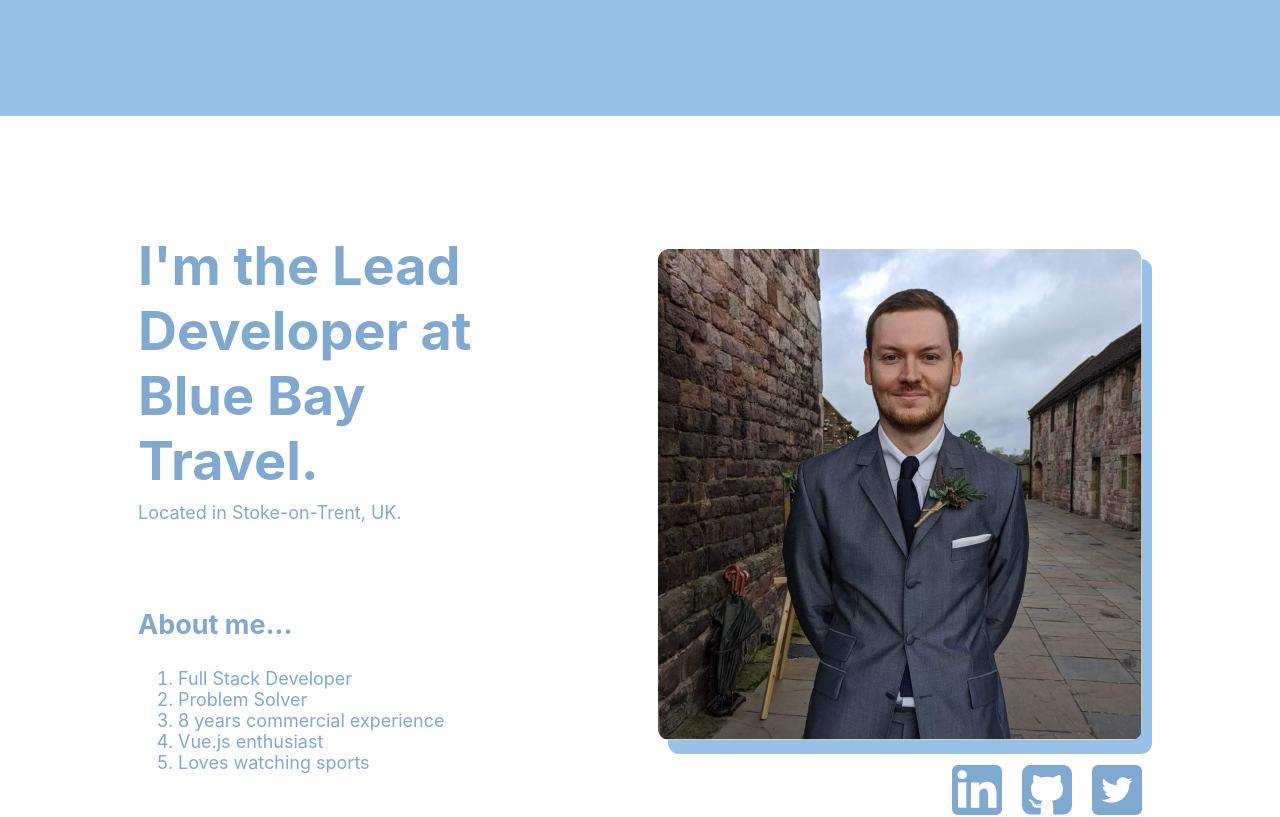
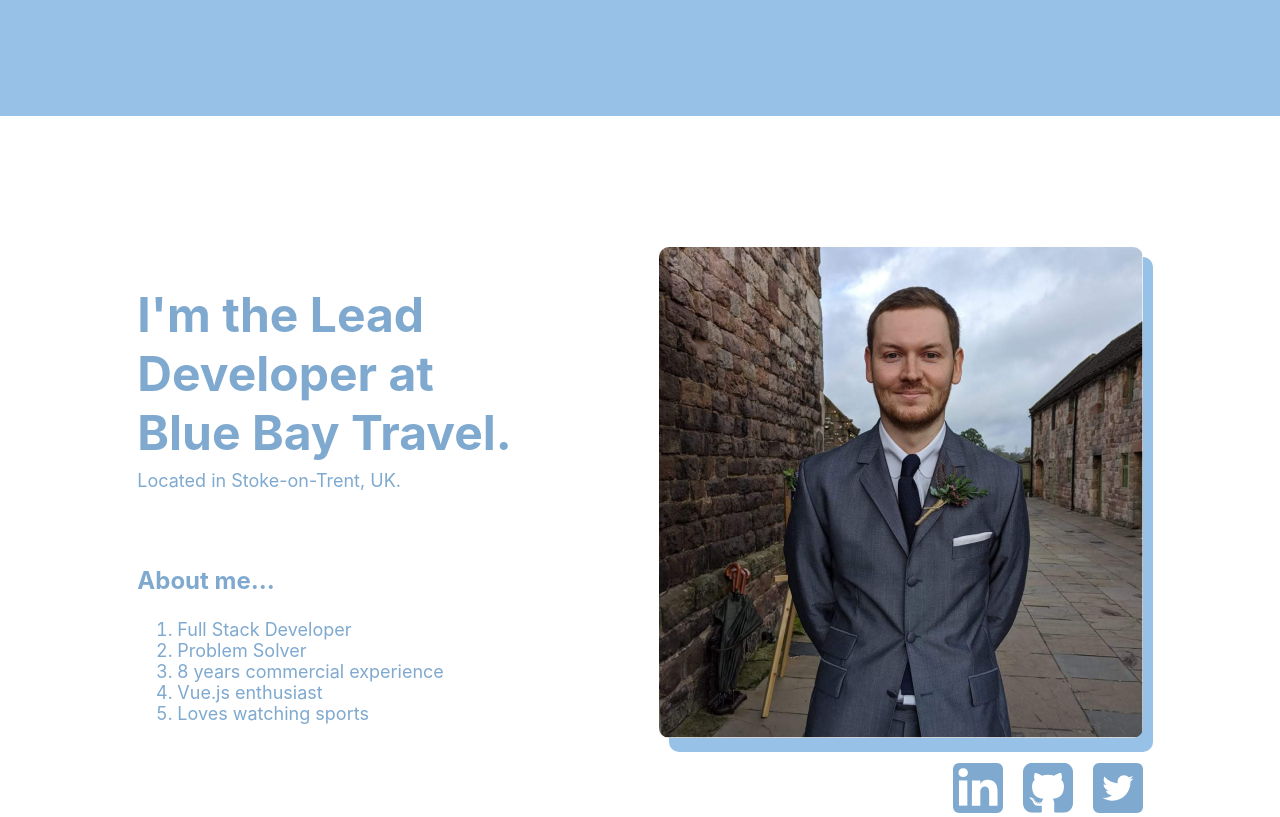
Before and after one commit to alex-bowers/portfolio-site, a Nuxt app: page / in a window 1280 px wide. Shown: the part 684-1501 px from the top of the page. Built offline with nearby package versions, Linux system fonts and the light colour scheme.

Commit message:
Make a few style changes

```diff
--- a/components/AboutMe.vue
+++ b/components/AboutMe.vue
@@ -58,6 +58,7 @@ export default {
     display: flex;
     flex-direction: column;
     color: $secondary-colour;
+    font-size: 1.125rem;
 }
 
 .about-me--content {
@@ -78,7 +79,7 @@ export default {
     margin-bottom: 1rem;
     .about-me--image--me {
         position: relative;
-        margin-bottom: 20px;
+        margin-bottom: 1.25rem;
         img {
             position: relative;
             width: 100%;
--- a/components/Hero.vue
+++ b/components/Hero.vue
@@ -1,6 +1,7 @@
 <template>
     <section class="hero">
         <div class="hero--message">
+            <!-- eslint-disable-next-line vue/no-v-html -->
             <h1 v-html="introduction"></h1>
         </div>
     </section>
--- a/layouts/default.vue
+++ b/layouts/default.vue
@@ -8,7 +8,7 @@
 html {
     font-family: 'Source Sans Pro', -apple-system, BlinkMacSystemFont,
         'Segoe UI', Roboto, 'Helvetica Neue', Arial, sans-serif;
-    font-size: 18px;
+    font-size: 16px;
 }
 
 body {
```
